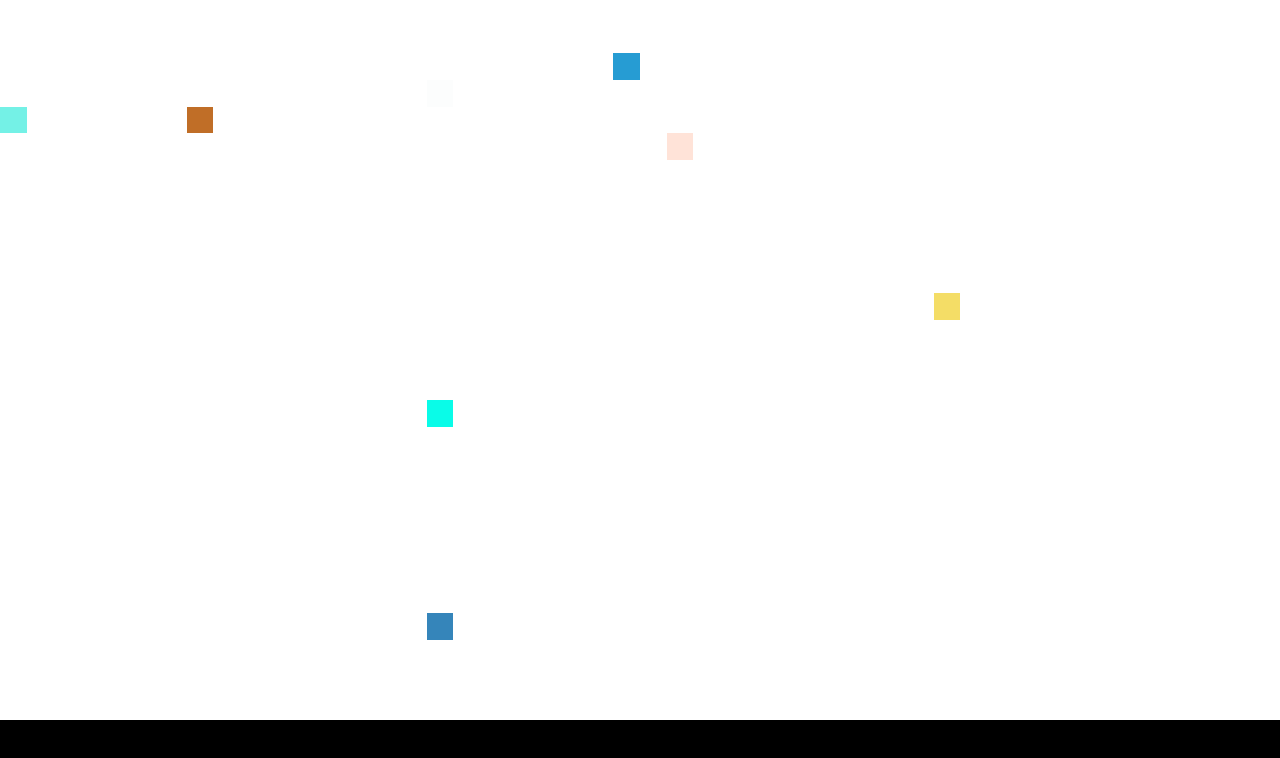
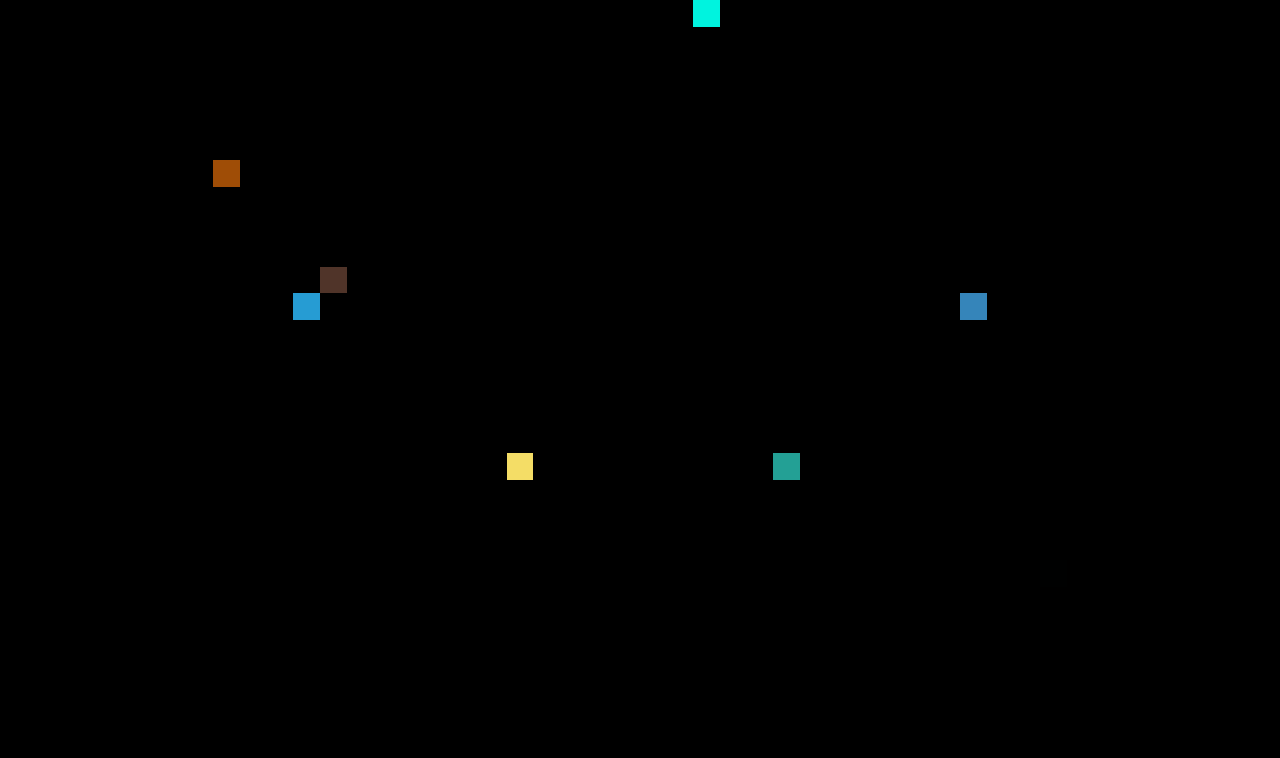
Before and after one commit to LeonEck/PixelTime, an Angular app: page / in a window 1280 px wide. Shown: the top 758 px of the page. Built offline with nearby package versions, Linux system fonts and the light colour scheme.

Commit message:
Black background

```diff
--- a/src/app/app.component.ts
+++ b/src/app/app.component.ts
@@ -12,6 +12,7 @@ export class AppComponent implements OnInit {
   countdownTime = 1200000;
 
   rows: { blocks: { color: string }[] }[] = [];
+  // TODO: On startup add a selection with multiple options for the size
   amountOfRows = 27; // 72
   amountOfBlocks = 1296; // 9216 (128 * 72) https://pacoup.com/2011/06/12/list-of-true-169-resolutions/
   amountOfBlocksPerRow = 0;
@@ -30,18 +31,17 @@ export class AppComponent implements OnInit {
     for (let i = 0; i < this.amountOfRows; i++) {
       const blocks = [];
       for (let j = 0; j < this.amountOfBlocksPerRow; j++) {
-        const block = {color: 'white'};
+        const block = {color: 'black'};
         this.blocks.push(block);
         blocks.push(block);
       }
       this.rows.push({blocks});
     }
-
+    AppComponent.shuffle(this.blocks);
     this.tick = interval(this.countdownTime / this.amountOfBlocks);
   }
 
   ngOnInit() {
-    AppComponent.shuffle(this.blocks);
     this.tick
       .pipe(
         takeWhile(value => value < this.amountOfBlocks)
--- a/src/app/block/block.component.ts
+++ b/src/app/block/block.component.ts
@@ -8,7 +8,7 @@ import {Component, HostBinding, Input, OnChanges, SimpleChanges} from '@angular/
 export class BlockComponent implements OnChanges {
 
   @Input() color: string;
-  @HostBinding('style.background-color') backgroundColor = 'white';
+  @HostBinding('style.background-color') backgroundColor = '';
 
   constructor() { }
 
```
